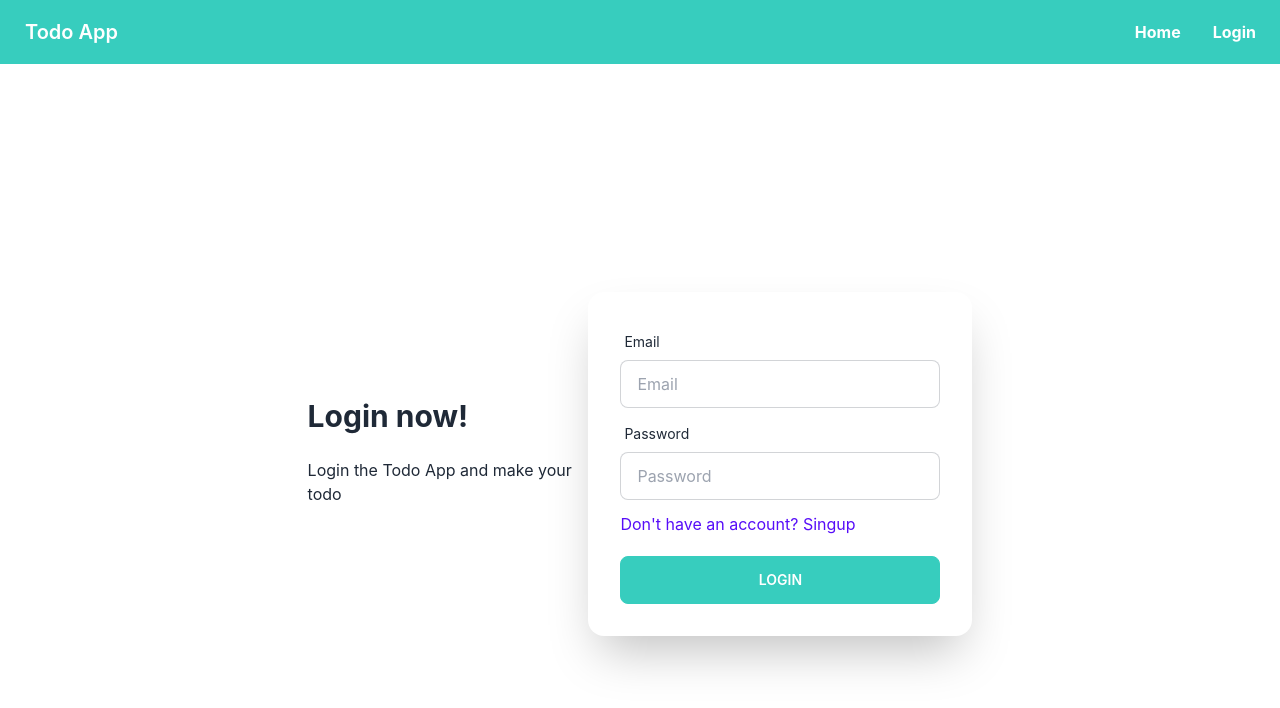
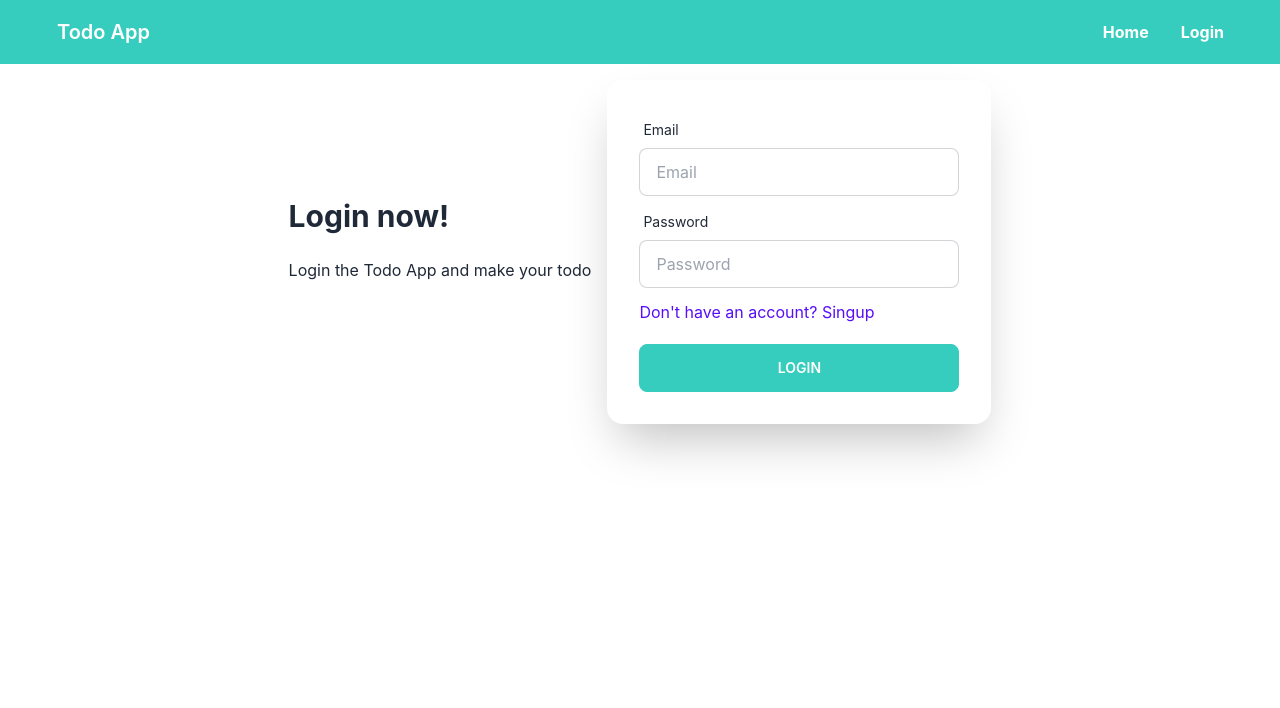
Before and after one commit to Rasel105/Todo-app-client, a React (Create React App) app: page /login in a window 1280 px wide. Shown: the top 708 px of the page. Built offline with nearby package versions, Linux system fonts and the light colour scheme; no server answers.

Commit message:
animation added

```diff
--- a/package.json
+++ b/package.json
@@ -12,6 +12,7 @@
     "react-dom": "^18.1.0",
     "react-firebase-hooks": "^5.0.3",
     "react-query": "^3.39.0",
+    "react-reveal": "^1.2.2",
     "react-router-dom": "^6.3.0",
     "react-scripts": "5.0.1",
     "react-toastify": "^9.0.1",
--- a/src/Pages/Login/Login.js
+++ b/src/Pages/Login/Login.js
@@ -3,7 +3,7 @@ import { useSignInWithEmailAndPassword } from 'react-firebase-hooks/auth';
 import { Link, useLocation, useNavigate } from 'react-router-dom';
 import auth from '../../firebase.init'
 import Loading from '../Shared/Loading';
-
+import Fade from 'react-reveal/Fade';
 
 const Login = () => {
     const [email, setEmail] = useState('');
@@ -36,6 +36,7 @@ const Login = () => {
    }
 
     return (
+        <Fade right>
         <div class="hero min-h-screen w-3/5 mx-auto">
             <div class="hero-content flex-col lg:flex-row-reverse">
                 <div class="card flex-shrink-0 w-full max-w-sm shadow-2xl bg-base-100">
@@ -65,6 +66,7 @@ const Login = () => {
                 </div>
             </div>
         </div>
+        </Fade>
     );
 };
 
--- a/src/Pages/Login/SignUp.js
+++ b/src/Pages/Login/SignUp.js
@@ -3,6 +3,7 @@ import { useCreateUserWithEmailAndPassword } from 'react-firebase-hooks/auth';
 import { Link, useNavigate } from 'react-router-dom';
 import auth from '../../firebase.init';
 import Loading from '../Shared/Loading';
+import Fade from 'react-reveal/Fade';
 
 const SignUp = () => {
 
@@ -28,10 +29,14 @@ const SignUp = () => {
     const handleSignUp = () => {
         createUserWithEmailAndPassword(email, password)
     }
+
     if (user) {
         navigate("/")
     }
+
     return (
+
+        <Fade left>
             <div class="hero min-h-screen w-3/5 mx-auto">
                 <div class="hero-content flex-col lg:flex-row-reverse">
                     <div class="card flex-shrink-0 w-full max-w-sm shadow-2xl bg-base-100">
@@ -61,6 +66,7 @@ const SignUp = () => {
                     </div>
                 </div>
             </div>
+        </Fade>
     );
 };
 
--- a/src/Pages/Navbar/Navbar.js
+++ b/src/Pages/Navbar/Navbar.js
@@ -21,7 +21,7 @@ const Navbar = () => {
     };
 
     return (
-        <div class="navbar bg-accent">
+        <div class="navbar bg-accent px-10">
             <div class="flex-1">
                 <Link to="/" class="btn btn-ghost normal-case text-xl text-white">Todo App</Link>
             </div>
--- a/src/Pages/Todo/InputBox.js
+++ b/src/Pages/Todo/InputBox.js
@@ -1,5 +1,6 @@
 import React, { useRef } from 'react';
 import { toast } from 'react-toastify';
+import Slide from 'react-reveal/Slide';
 
 const InputBox = ({ refetch }) => {
     const name = useRef();
@@ -26,6 +27,8 @@ const InputBox = ({ refetch }) => {
     }
 
     return (
+        <Slide bottom>
+            <>
                 <div class="card w-96 mx-auto bg-base-100 shadow-lg">
                     <div class="card-body">
                         <h2 class="mb-2 text-2xl text-center">Todo App!</h2>
@@ -38,6 +41,8 @@ const InputBox = ({ refetch }) => {
                         </form>
                     </div>
                 </div>
+            </>
+        </Slide>
     );
 };
 
--- a/src/Pages/Todo/TodoList.js
+++ b/src/Pages/Todo/TodoList.js
@@ -1,6 +1,7 @@
 import { useRef } from 'react';
 import { toast } from 'react-toastify';
 import Loading from '../Shared/Loading';
+import Flip from 'react-reveal/Flip';
 
 const TodoList = ({ toDoLists, isLoading, refetch }) => {
     const labelRef = useRef();
@@ -49,6 +50,7 @@ const TodoList = ({ toDoLists, isLoading, refetch }) => {
                     <tbody>
                         {
                             toDoLists.map((todo, index) =>
+                                <Flip bottom>
                                     <tr key={todo._id}>
                                         <th>{index + 1}</th>
                                         <td>{todo.todoName}</td>
@@ -58,8 +60,9 @@ const TodoList = ({ toDoLists, isLoading, refetch }) => {
                                             class="btn btn-sm btn-error text-white">Delete</button>
                                         </td>
                                         <td><button onClick={handleClick} class="btn btn-sm btn-accent text-white">Complete</button></td>
-                                </tr>)
-                        }
+                                    </tr>
+                                </Flip>
+                            )}
                     </tbody>
                 </table>
             </div>
```
Also changed, not shown: 1 other file (tests, documents, lock files or other folders). Lines whose indentation alone changed are shown as unchanged.
